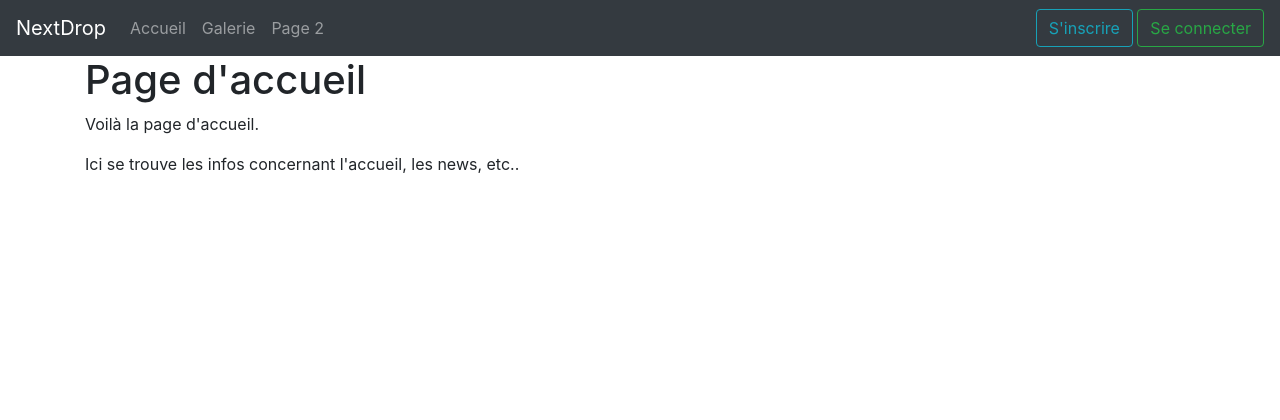
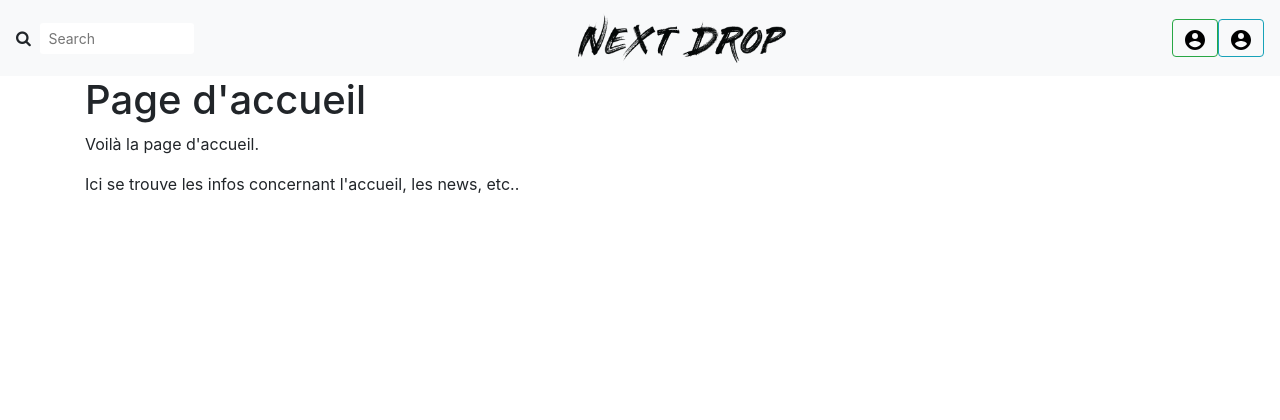
Before and after one commit to RadhoineUlyss/NextDrop, a CodeIgniter app: page /database/ in a window 1280 px wide. Shown: the top 420 px of the page. Run offline with CodeIgniter, Linux system fonts and the light colour scheme; some libraries are stand-ins or nearby versions.

Commit message:
added logo, account icons and search bar

```diff
--- a/application/views/Template/signin_button_inc_view.php
+++ b/application/views/Template/signin_button_inc_view.php
@@ -1,5 +1,17 @@
 <?php
 defined('BASEPATH') or exit('No direct script access allowed');
 ?>
-<a href="#myModal2" class="btn btn-outline-info" data-toggle="modal">S'inscrire</a>
-<a href="#myModal" class="btn btn-outline-success" data-toggle="modal">Se connecter</a>
+<a href="#myModal2" class="btn btn-outline-info" data-toggle="modal">
+    <svg version="1.1" xmlns="http://www.w3.org/2000/svg" xmlns:xlink="http://www.w3.org/1999/xlink" x="0px" y="0px" width="20px" height="20px" viewBox="0 0 510 510" style="enable-background:new 0 0 510 510;" xml:space="preserve">
+        <g id="account-circle">
+            <path d="M255,0C114.75,0,0,114.75,0,255s114.75,255,255,255s255-114.75,255-255S395.25,0,255,0z M255,76.5c43.35,0,76.5,33.15,76.5,76.5s-33.15,76.5-76.5,76.5c-43.35,0-76.5-33.15-76.5-76.5S211.65,76.5,255,76.5z M255,438.6c-63.75,0-119.85-33.149-153-81.6c0-51,102-79.05,153-79.05S408,306,408,357C374.85,405.45,318.75,438.6,255,438.6z"/>
+        </g>
+    </svg>
+</a>
+<a href="#myModal" class="btn btn-outline-success" data-toggle="modal">
+    <svg version="1.1" xmlns="http://www.w3.org/2000/svg" xmlns:xlink="http://www.w3.org/1999/xlink" x="0px" y="0px" width="20px" height="20px" viewBox="0 0 510 510" style="enable-background:new 0 0 510 510;" xml:space="preserve">
+        <g id="account-circle">
+            <path d="M255,0C114.75,0,0,114.75,0,255s114.75,255,255,255s255-114.75,255-255S395.25,0,255,0z M255,76.5c43.35,0,76.5,33.15,76.5,76.5s-33.15,76.5-76.5,76.5c-43.35,0-76.5-33.15-76.5-76.5S211.65,76.5,255,76.5z M255,438.6c-63.75,0-119.85-33.149-153-81.6c0-51,102-79.05,153-79.05S408,306,408,357C374.85,405.45,318.75,438.6,255,438.6z"/>
+        </g>
+    </svg>
+</a>
--- a/application/views/Template/template.php
+++ b/application/views/Template/template.php
@@ -12,34 +12,31 @@ defined('BASEPATH') or exit('No direct script access allowed');
     <!-- Bootstrap CSS-->
     <link href="<?php echo base_url(); ?>assets/css/bootstrap.min.css" rel="stylesheet">
     <link rel="stylesheet" href="<?php echo base_url(); ?>assets/custom/css/style.css">
+    <link rel="stylesheet" href="https://cdnjs.cloudflare.com/ajax/libs/font-awesome/4.7.0/css/font-awesome.min.css">
     <?php if ($style != '') {
     echo "<link rel=\"stylesheet\" href=".base_url()."assets/custom/css/".$style.".css>";
     }?>
-
 </head>
 <!-- NE PAS TOUCHER EN HAUT -->
 <body>
 
 <header>
     <!-- LA BARRE DE NAVIGATION DEBUT -->
-    <nav class="navbar navbar-expand-md navbar-dark bg-dark">
-        <a class="navbar-brand" href="<?php echo base_url('') ?>">NextDrop</a>
+    <nav class="navbar navbar-expand-sm bg-light justify-content-center">
+        <div class="d-flex flex-row-reverse">
+            <form class="form-inline md-form form-sm mt-0">
+                <i id="searchicon" class="fa fa-search" aria-hidden="true"></i>
+                <input class="form-control-sm" type="text" placeholder="Search" aria-label="Search">
+            </form>
+        </div>
+        <div class="navbar-header">
+            <a class="navbar-brand" href="<?php echo base_url('') ?>"><img id="logotop" src="<?php echo base_url(); ?>assets/img/Logo_nextdrop_noir.png"></a>
+        </div>
         <button class="navbar-toggler" type="button" data-toggle="collapse" data-target="#navbarCollapse" aria-controls="navbarCollapse" aria-expanded="false" aria-label="Toggle navigation">
             <span class="navbar-toggler-icon"></span>
         </button>
         <div class="collapse navbar-collapse" id="navbarCollapse">
-            <ul class="navbar-nav mr-auto">
-                <li class="nav-item">
-                    <a class="nav-link" href="<?php echo base_url('') ?>">Accueil</a>
-                </li>
-                <li class="nav-item">
-                    <a class="nav-link" href="<?php echo base_url('/galerie') ?>">Galerie</a>
-                </li>
-                <li class="nav-item">
-                    <a class="nav-link" href="#">Page 2</a>
-                </li>
-            </ul>
-            <div>
+            <div class="d-flex flex-row-reverse">
                 <?php echo $navbar ?> <!-- $navbar correspond aux boutons présents à droite de la barre (ex : Se connecter ) -->
             </div>
         </div>
--- a/assets/custom/css/style.css
+++ b/assets/custom/css/style.css
@@ -5,13 +5,39 @@ html {
 body {
     margin-bottom: 200px; /* Margin bottom by footer height */
 }
+#logotop{
+    max-height:50px;
+}
+.navbar-header {
+    float: left;
+    text-align: center;
+    width: 100%;
+}
+#searchicon{
+    margin-right:5%;
+}
+.form-inline{
+    flex-flow: row;
+}
+.form-control-sm{
+    width:80%;
+    border: none;
+}
+.navbar-brand {
+    float:none;
+}
+.btn btn-outline-info{
+
+}
+.btn btn-outline-success{
+
+}
 .footer {
     text-align: center;
     position: absolute;
     bottom: 0;
     width: 100%;
     height: auto; /* Set the fixed height of the footer here */
-
 }
 .prem_footer{
     background-color: #e2e2e2;
@@ -20,13 +46,11 @@ html {
 .sec_footer{
     background-color: #cccccc;
 }
-
 #social{
     text-align: center;
     padding-top:1%;
     padding-bottom:1%;
 }
-
 .modal-login {
     color: #636363;
     width: 350px;
@@ -69,7 +93,6 @@ html {
 .modal-login .modal-footer a {
     color: white;
 }
-
 .modal-login.modal-dialog {
     margin-top: 80px;
 }
```
Also changed, not shown: assets/img/Logo_nextdrop_noir.png (added), 1 other file. Lines whose indentation alone changed are shown as unchanged.
